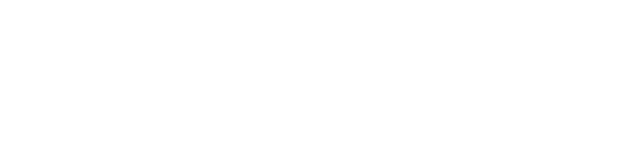
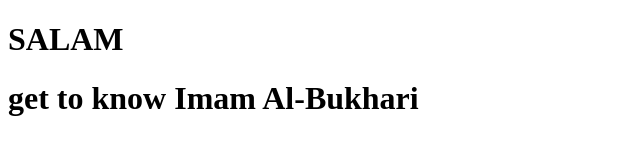
Before and after one commit to AkeemMariam/basic-bio, a plain HTML site: page index.html in a window 1280 px wide. Shown: the whole page, without its empty margins (0-640 px from the left). Drawn offline with Linux system fonts and the light colour scheme.

Commit message:
initiate

```diff
--- a/index.html
+++ b/index.html
@@ -7,6 +7,13 @@
     <title>Document</title>
 </head>
 <body>
+    <header>
+        <h1> SALAM</h1>
+        <h1> get to know Imam Al-Bukhari</h1>
+    </header>
 
+    <section>
+
+    </section>
 </body>
 </html>
```
